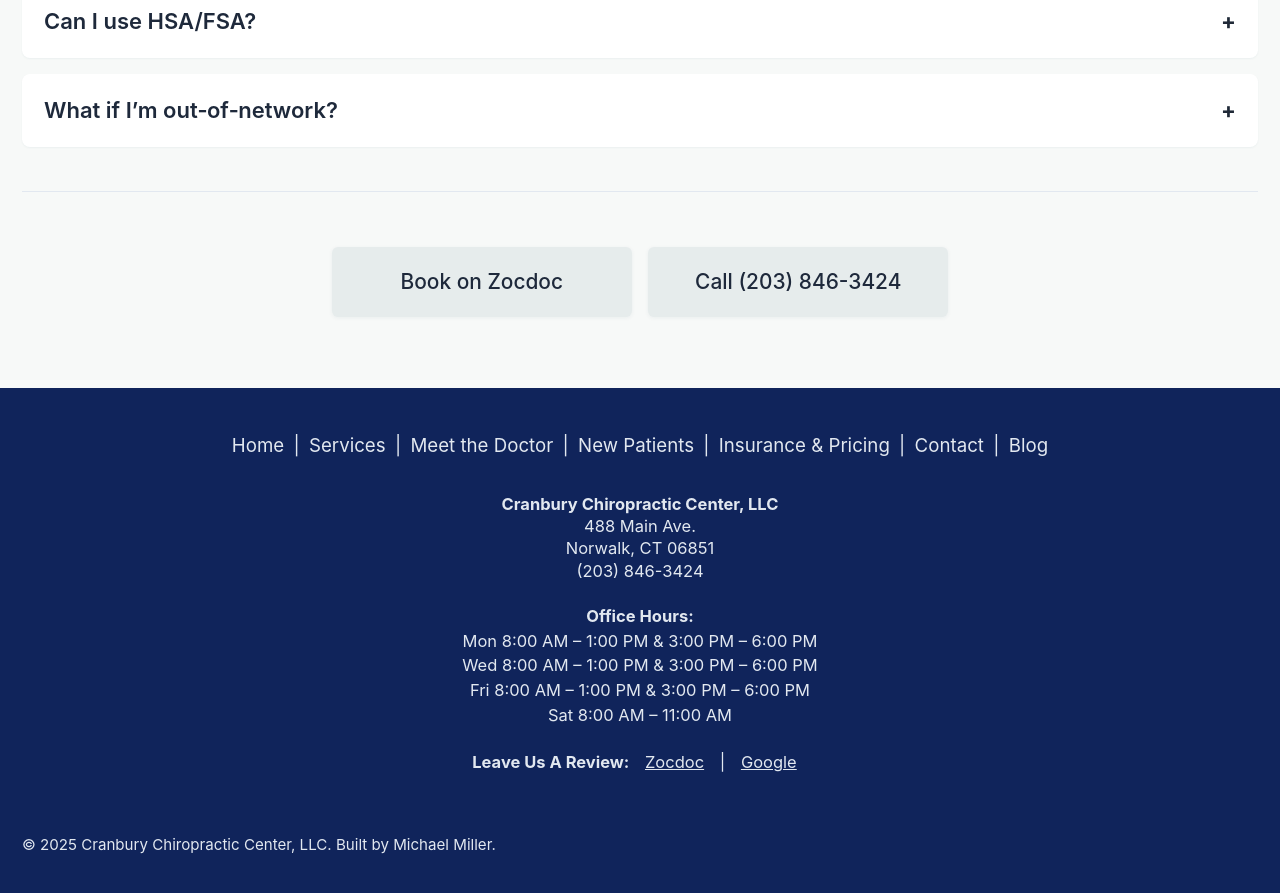
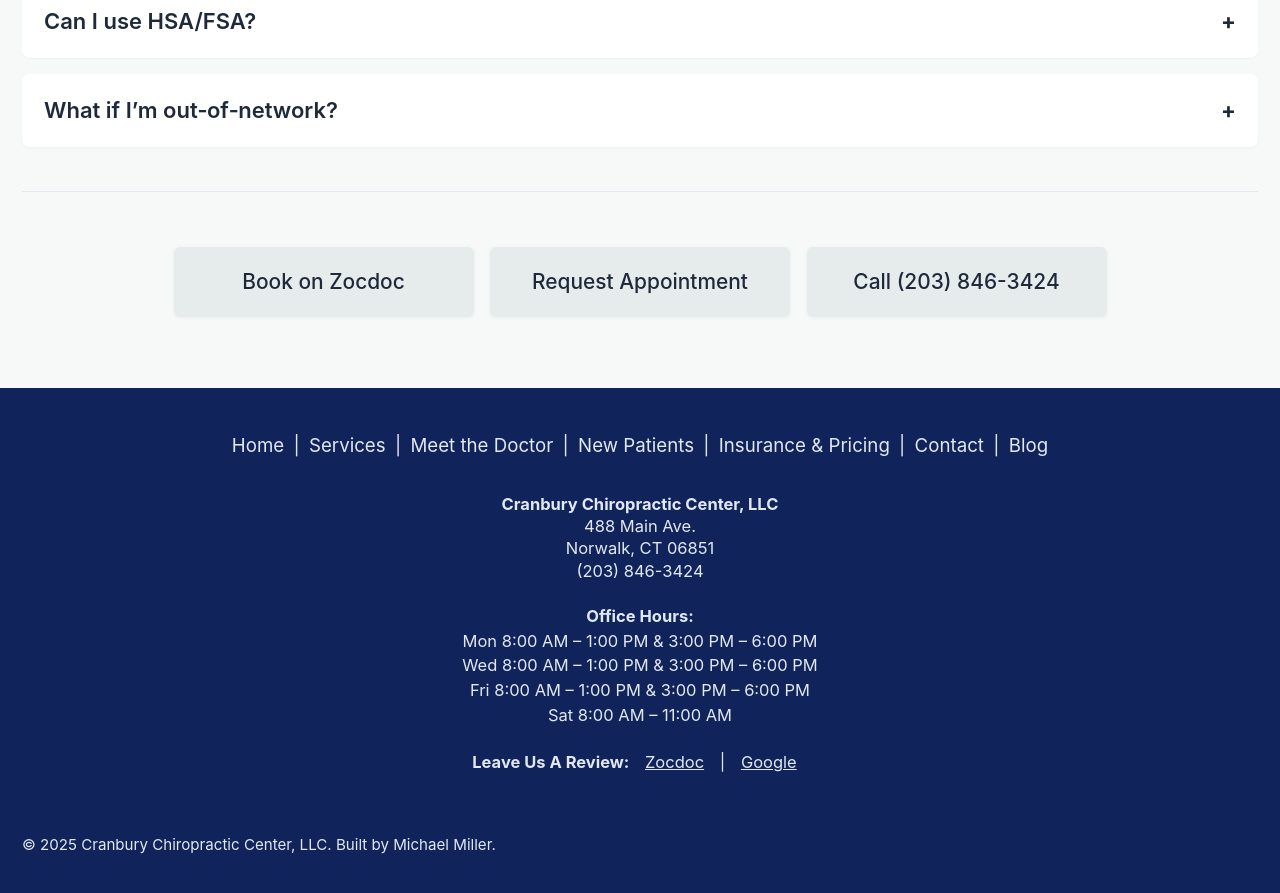
Before and after one commit to millerms/CranburyChiropractic, a Jekyll site: the page built from _pages/insurance.md, in a window 1280 px wide and 900 px high, scrolled down 2423 px. Shown: the top 893 px of the window. Built offline with Jekyll 4.4.1, drawn with Linux system fonts in a browser that asks for light colours; cached includes are drawn as plain includes.

Commit message:
added contact

```diff
--- a/_pages/insurance.md
+++ b/_pages/insurance.md
@@ -106,6 +106,9 @@ We keep costs transparent and explain them in advance. Typical structure:
   <a href="https://www.zocdoc.com/practice/cranbury-chiropractic-center-43835" class="btn">
     <span class="btn-label">Book on Zocdoc</span>
   </a>
+  <a href="{{ '/contact/' | relative_url }}" class="btn">
+    <span class="btn-label">Request Appointment</span>
+  </a>
   <a href="tel:+12038463424" class="btn">
     <span class="btn-label">Call (203) 846-3424</span>
   </a>
```
